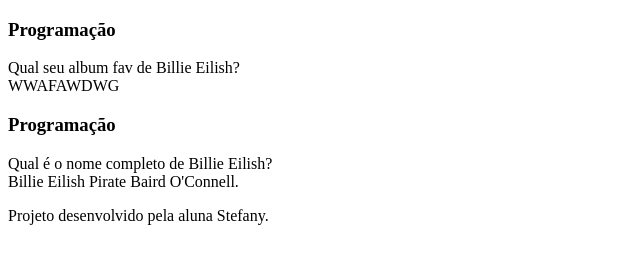
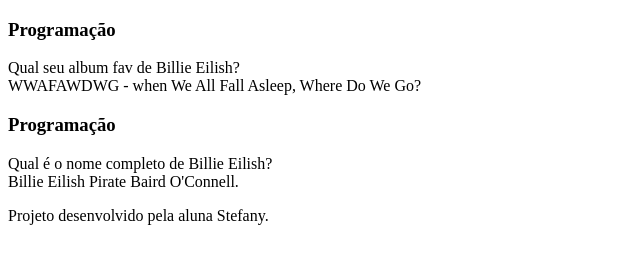
Before and after one commit to stefanyhnk/Flash-card-Stefany, a plain HTML site: page index.html in a window 1280 px wide. Shown: the whole page, without its empty margins (0-640 px from the left). Drawn offline with Linux system fonts and the light colour scheme; files that its build step writes are made by us from their sources.

Commit message:
Add files via upload

```diff
--- a/index.html
+++ b/index.html
@@ -16,7 +16,7 @@
                         Qual seu album fav de Billie Eilish?
                     </div>
                     <div class="cartao__conteudo__resposta">
-                        WWAFAWDWG
+                        WWAFAWDWG - when We All Fall Asleep, Where Do We Go?
                     </div>
                 </div>
             </article>
```
